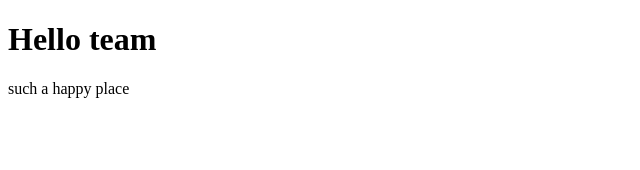
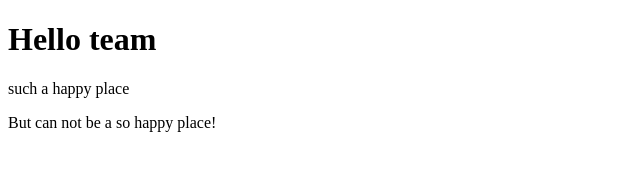
Before and after one commit to iliadolgov/art101-final, a plain HTML site: page index.html in a window 1280 px wide. Shown: the whole page, without its empty margins (0-640 px from the left). Drawn offline with Linux system fonts and the light colour scheme.

Commit message:
updated html

```diff
--- a/index.html
+++ b/index.html
@@ -11,5 +11,7 @@
 
 <p>such a happy place</p>
 
+<p>But can not be a so happy place! </p>
+
 </body>
 </html>
```
